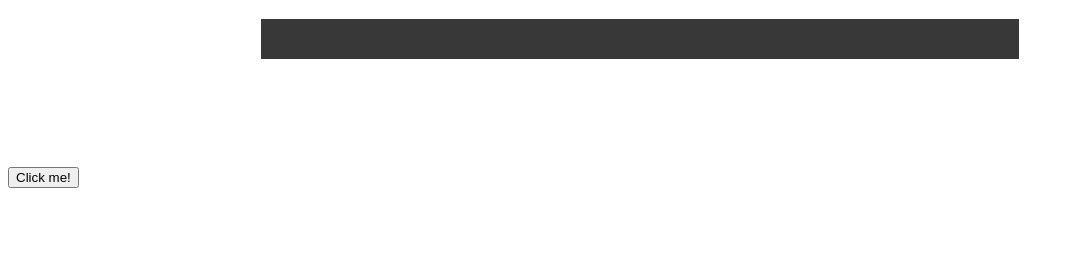
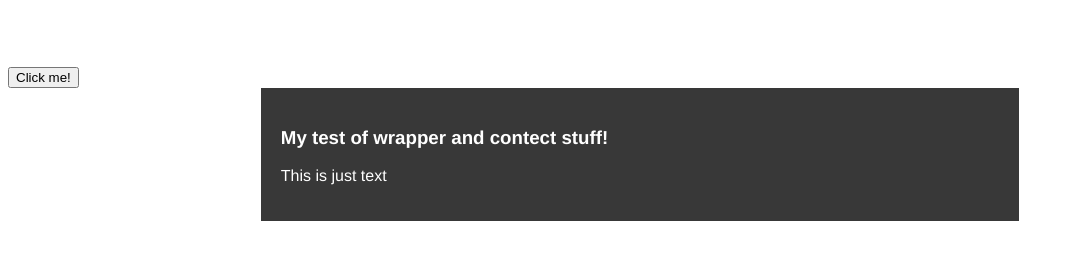
Before and after one commit to Andrewruu/my-personal-website, a plain HTML site: page index.html in a window 1280 px wide. Shown: the part 61-320 px from the top of the page, without its empty margins (0-1074 px from the left). Drawn offline with Linux system fonts and the light colour scheme.

Commit message:
Added text to wrapper in index

```diff
--- a/index.html
+++ b/index.html
@@ -6,10 +6,11 @@
   </head>
   <body>
     <h1>My Practice Website</h1>
-    <script src="script.js" defer></script>
+    <script src="script.js"></script>
     <div class="wrapper">
         <div id="content">
-
+            <h3>My test of wrapper and contect stuff!</h3>
+            <p> This is just text</p>
 
         </div>
 
```
